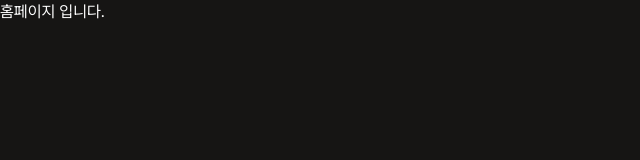
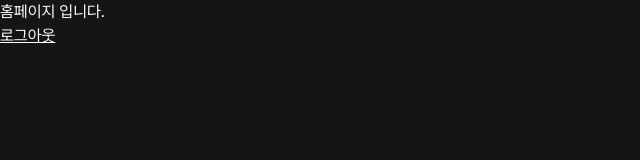
Before and after one commit to 2ruuuu/chagok, a Next.js app: page / in a window 1280 px wide. Shown: the top 160 px of the page, without its empty margins (0-640 px from the left). Built offline with nearby package versions, Linux system fonts and the light colour scheme.

Commit message:
chore: 홈에 로그인 확인용 로그아웃 버튼 임시 추가

```diff
--- a/src/app/page.tsx
+++ b/src/app/page.tsx
@@ -1,7 +1,15 @@
+import { signOut } from "@/app/(auth)/actions";
+
 export default function Home() {
   return (
     <div>
       <h1>홈페이지 입니다.</h1>
+      {/* 임시: 로그인 테스트용 로그아웃 버튼 */}
+      <form action={signOut}>
+        <button type="submit" className="cursor-pointer underline">
+          로그아웃
+        </button>
+      </form>
     </div>
   );
 }
```
